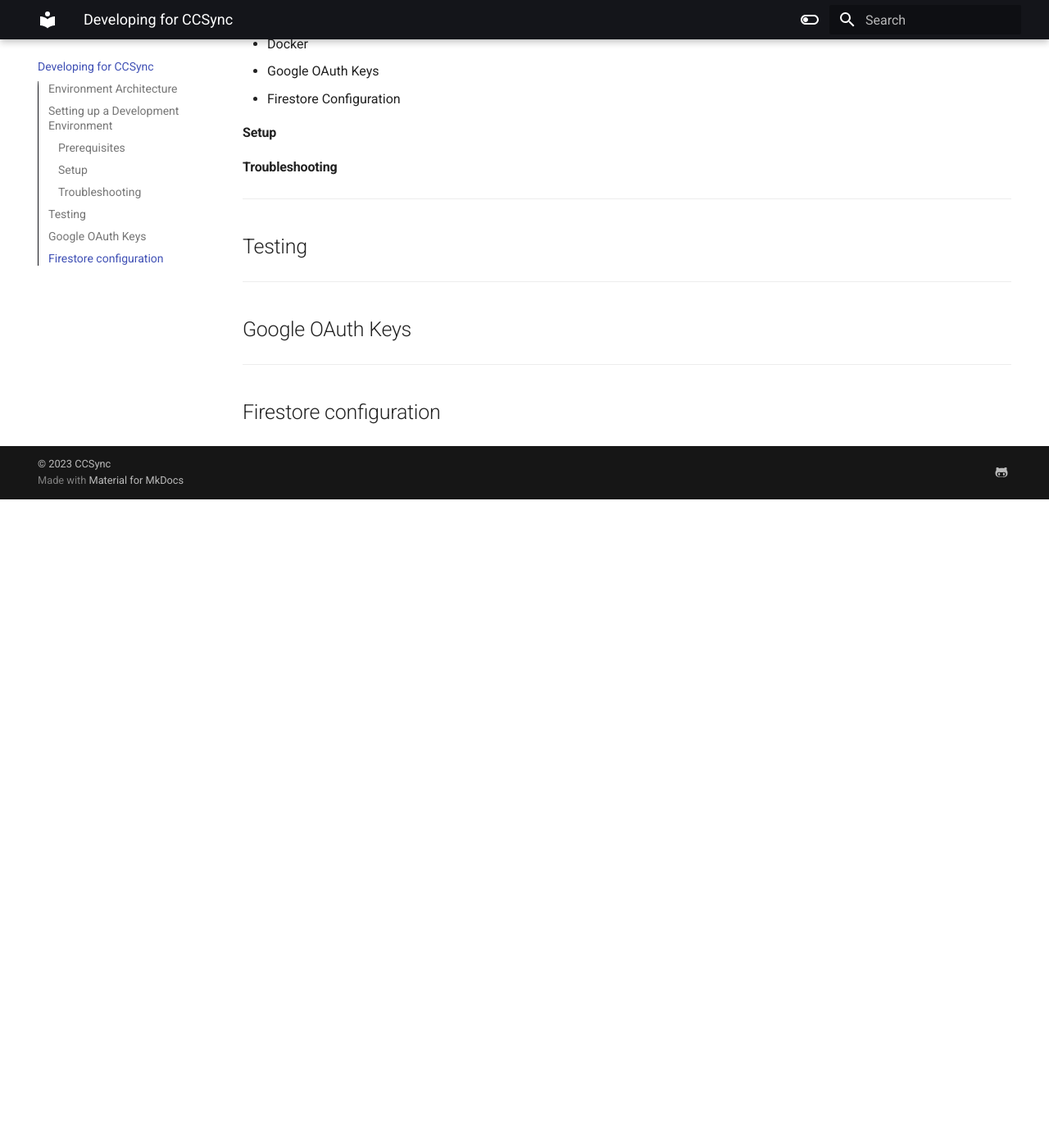
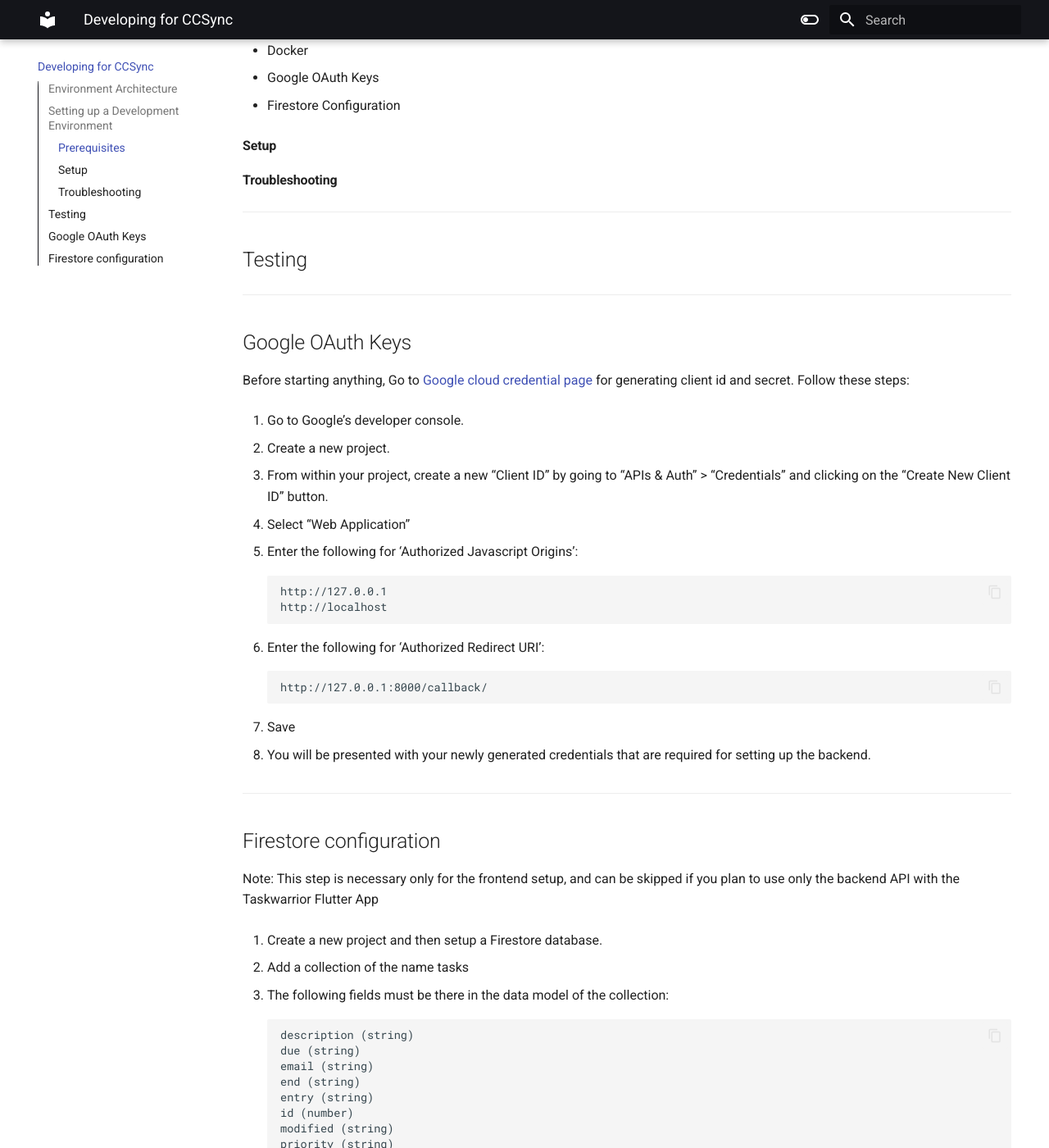
Before and after one commit to its-me-abhishek/ccsync-docs, an MkDocs documentation site: the page built from docs/index.md, in a window 1280 px wide and 1400 px high, scrolled down 1077 px. Shown: the whole window at 82% size. Built offline with MkDocs 1.6.1 and Material for MkDocs 9.7.7, drawn with Linux system fonts in a browser that asks for light colours; before the commit the page ends 1686 px from its top, so only the background shows below that; some of the changed text lies outside the part shown.

Commit message:
feat: add docs for getting Oauth and Firebase credentials

```diff
--- a/docs/index.md
+++ b/docs/index.md
@@ -21,7 +21,9 @@
 #### Prerequisites
 
 - Docker
+
 - Google OAuth Keys
+
 - Firestore Configuration
 
 #### Setup
@@ -36,6 +38,67 @@
 
 ## Google OAuth Keys
 
+Before starting anything, Go to [Google cloud credential page](https://console.cloud.google.com/apis/credentials) for generating client id and secret. Follow these steps:
+
+1.  Go to Google’s developer console.
+
+2.  Create a new project.
+
+3.  From within your project, create a new “Client ID” by going to “APIs & Auth” > “Credentials” and clicking on the “Create New Client ID” button.
+
+4.  Select “Web Application”
+
+5.  Enter the following for ‘Authorized Javascript Origins’:
+
+        http://127.0.0.1
+        http://localhost
+
+6.  Enter the following for ‘Authorized Redirect URI’:
+
+        http://127.0.0.1:8000/callback/
+
+7.  Save
+
+8.  You will be presented with your newly generated credentials that are required for setting up the backend.
+
 ---
 
 ## Firestore configuration
+
+Note: This step is necessary only for the frontend setup, and can be skipped if you plan to use only the backend API with the Taskwarrior Flutter App
+
+1. Create a new project and then setup a Firestore database.
+
+2. Add a collection of the name tasks
+
+3. The following fields must be there in the data model of the collection:
+
+        description (string)
+        due (string)
+        email (string)
+        end (string)
+        entry (string)
+        id (number)
+        modified (string)
+        priority (string)
+        project (string)
+        status (string)
+        tags (array : string)
+        urgency (number)
+        uuid (string)
+
+4. Add web support for you database and download the config file provided by Google, it would have this format:
+
+        import { initializeApp } from "firebase/app";
+        const firebaseConfig = {
+        apiKey: "",
+        authDomain: "",
+        projectId: "",
+        storageBucket: "",
+        messagingSenderId: "",
+        appId: "",
+        measurementId: ""
+        };
+        export const app = initializeApp(firebaseConfig);
+
+5. Download it, and store it at frontend/src/lib/ by the name firestore.js
```
